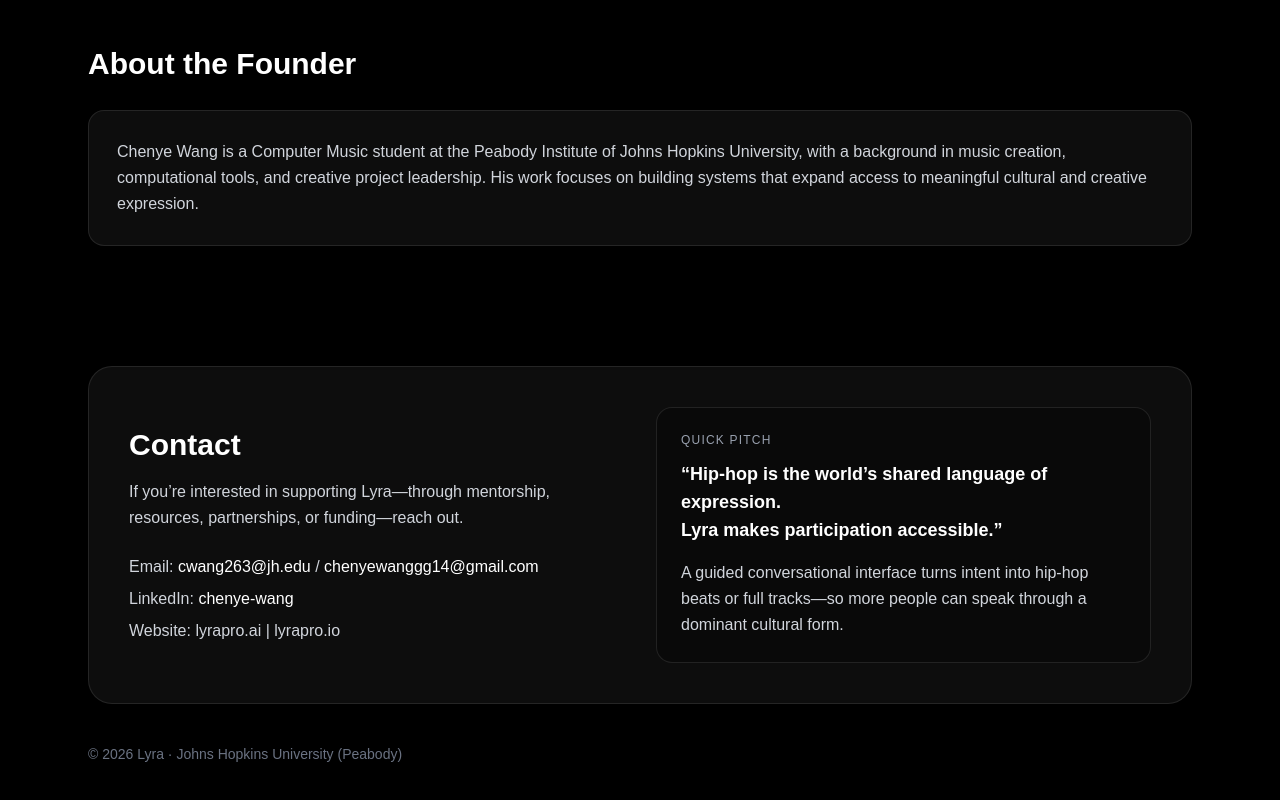
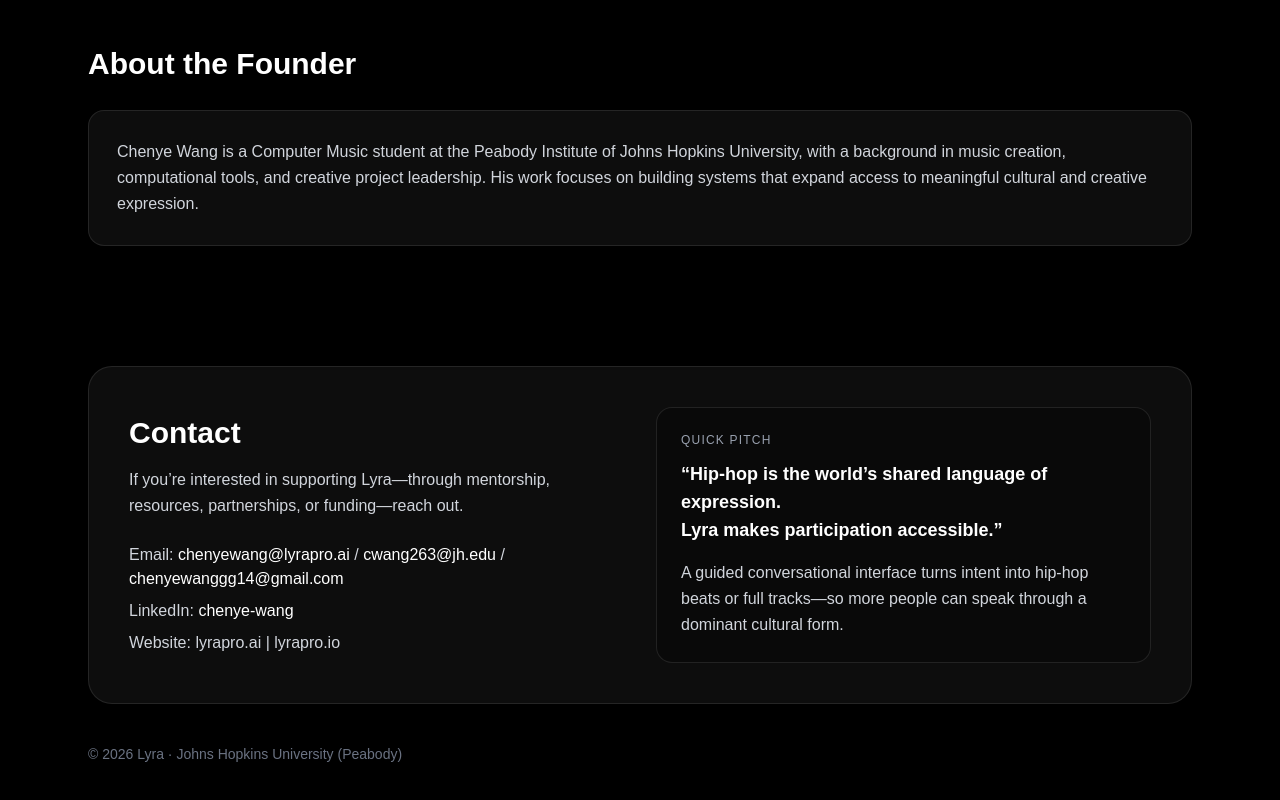
Before and after one commit to chenyehimself/lyra_web, a Next.js app in the folder web/: page / in a window 1280 px wide. Shown: the part 3604-4404 px from the top of the page. Built offline with nearby package versions, Linux system fonts and the light colour scheme.

Commit message:
Add Lyra domain email to contact section

```diff
--- a/web/src/app/page.tsx
+++ b/web/src/app/page.tsx
@@ -401,6 +401,10 @@
                 <div className="mt-6 space-y-2 text-gray-300">
                   <div>
                     Email:{" "}
+                    <a className="text-white hover:underline" href="mailto:chenyewang@lyrapro.ai">
+                      chenyewang@lyrapro.ai
+                    </a>{" "}
+                    /{" "}
                     <a className="text-white hover:underline" href="mailto:cwang263@jh.edu">
                       cwang263@jh.edu
                     </a>{" "}
```
